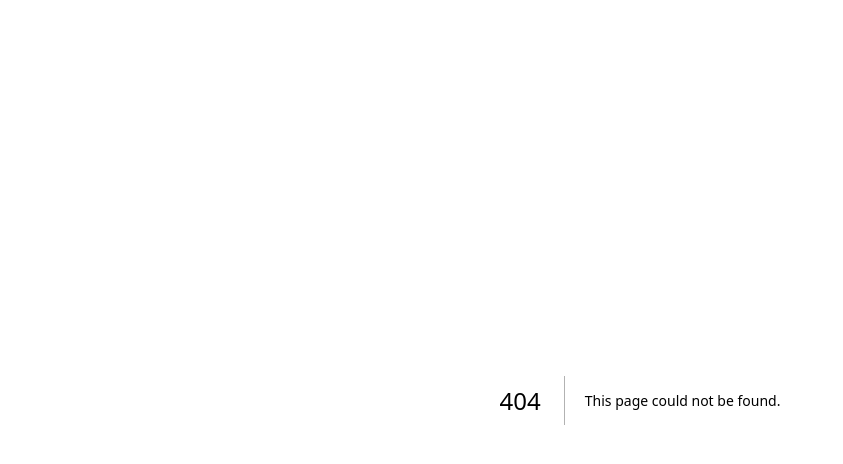
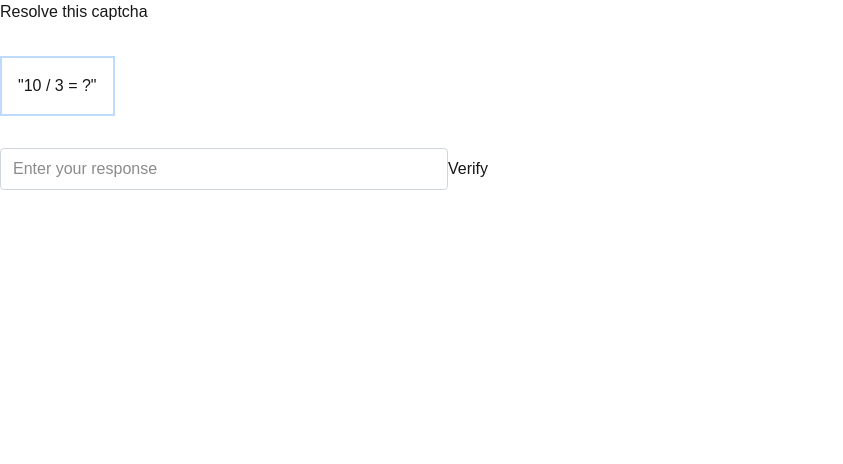
Before and after one commit to ZifFiji/CaptchaWare, a Next.js app in the folder captchaware/: page /calculCaptcha in a window 1280 px wide. Before the commit this address had no page. Shown: the top 464 px of the page, without its empty margins (0-843 px from the left). Built offline with nearby package versions, Linux system fonts and the light colour scheme.

Commit message:
feat: calcul captcha (#9)

```diff
--- /dev/null
+++ b/captchaware/src/app/calculCaptcha/page.tsx
@@ -0,0 +1,91 @@
+"use client";
+
+import { useState, useEffect } from "react";
+
+const CalculCaptchaComponent = ({response, waitTime}: {response: string, waitTime: boolean}) => {
+  return (
+    <div>
+      <p>
+        {!waitTime &&(
+          "Result not quite precise. Try again!"
+        )
+        }
+        {waitTime &&(
+          "Captcha successful! You are not a robot."
+        )}
+      </p>
+    </div>
+  );
+
+}
+
+export default function CalculCaptcha() {
+  const [response, setResponse] = useState("");
+  const [submitted, setSubmitted] = useState(false);
+  const [waitTime, setWaitTime] = useState(false);
+  const [keysPressed, setKeysPressed] = useState(new Set<string>());
+
+  useEffect(() => {
+    const timer = setTimeout(() => {
+      setWaitTime(true);
+    }, 60000);
+
+    return () => clearTimeout(timer);
+  }, []);
+
+  useEffect(() => {
+    const handleKeyDown = (e: KeyboardEvent) => {
+      if (keysPressed.has(e.key)) {
+        e.preventDefault();
+        return;
+      }
+
+      setKeysPressed(prev => new Set(prev).add(e.key));
+    };
+
+    const handleKeyUp = (e: KeyboardEvent) => {
+      setKeysPressed(prev => {
+        const newSet = new Set(prev);
+        newSet.delete(e.key);
+        return newSet;
+      });
+    };
+
+    document.addEventListener('keydown', handleKeyDown);
+    document.addEventListener('keyup', handleKeyUp);
+
+    return () => {
+      document.removeEventListener('keydown', handleKeyDown);
+      document.removeEventListener('keyup', handleKeyUp);
+    };
+  }, [keysPressed]);
+
+  const handleClick = () => {
+    setSubmitted(true);
+    setResponse("");
+  };
+
+  return (
+    <div className="space-y-8">
+      <p>Resolve this captcha</p>
+      <div className="border-2 border-solid border-blue-200 w-fit p-4">
+        "10 / 3 = ?"
+      </div>
+      <div className="space-y-4">
+        <input
+          type="text"
+          value={response}
+          onChange={(e) => setResponse(e.target.value)}
+          placeholder="Enter your response"
+          className="border border-gray-300 px-3 py-2 rounded w-full max-w-md"
+        />
+        <button onClick={handleClick}>Verify</button>
+      </div>
+      {submitted && (
+        <div>
+          <CalculCaptchaComponent response={response} waitTime={waitTime}/>
+        </div>
+      )}
+    </div>
+  );
+}
```
